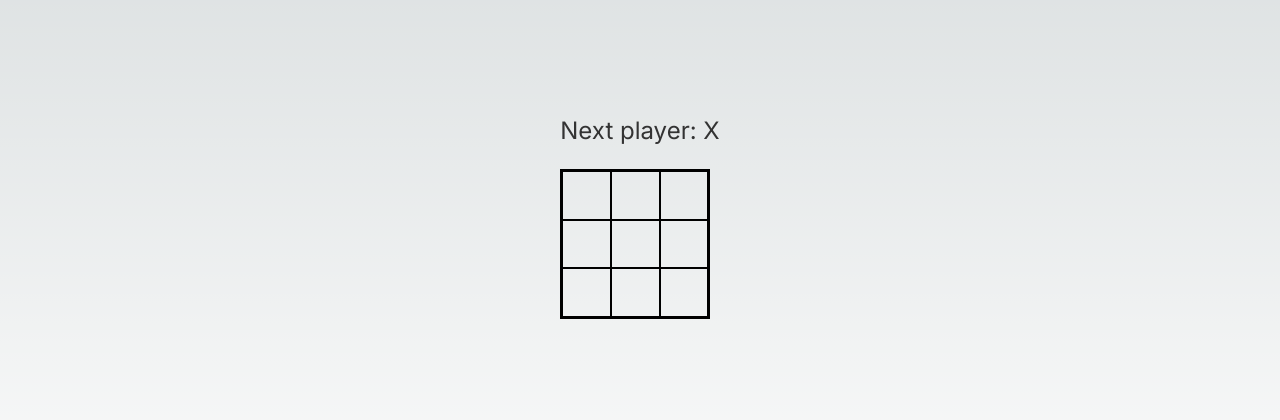
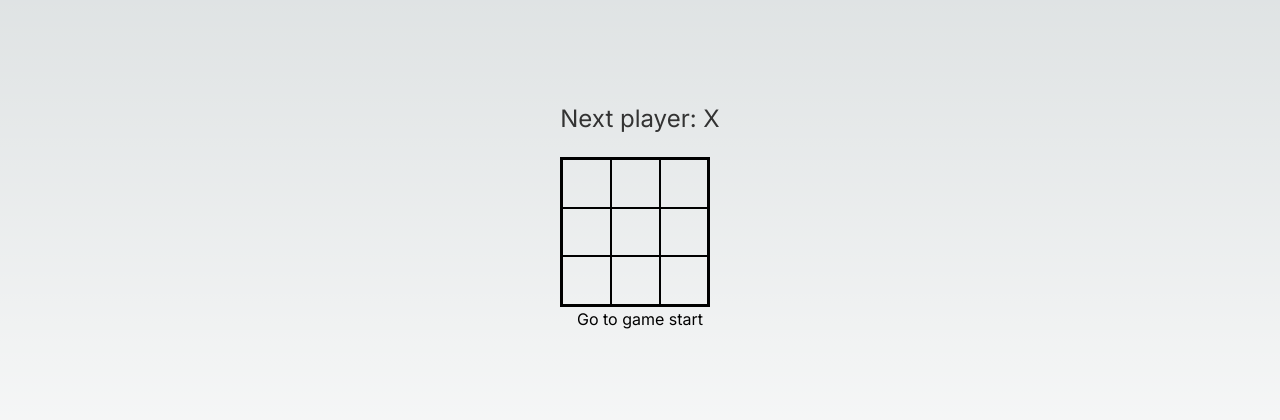
Before and after one commit to benjieqiang/Tic-Tac-Toe, a Next.js app: page / in a window 1280 px wide. Shown: the part 184-604 px from the top of the page. Built offline with nearby package versions, Linux system fonts and the light colour scheme.

Commit message:
feat: show past moves

```diff
--- a/src/app/components/board.tsx
+++ b/src/app/components/board.tsx
@@ -7,6 +7,7 @@
     const [xIsNext, setXIsNext] = useState(true);
     // 存放历史记录
     const [history, setHistory] = useState([Array(9).fill(null)]);
+    // history末尾就是最新的移动记录；
     const currentSquares = history[history.length - 1];
 
     function handlePlay(nextSquares) {
@@ -18,13 +19,33 @@
         console.log(history);
     }
 
+    function jumpTo(nextMove) {
+        console.log("jump to ", nextMove);
+    }
+
+
+    const moves = history.map((squares, move) => {
+        let description;
+        if (move > 0) {
+            description = 'Go to move #' + move;
+        } else {
+            description = 'Go to game start';
+        }
+        return (
+            <li key={move}>
+                <button onClick={() => jumpTo(move)}>{description}</button>
+            </li>
+        );
+    });
+
+
     return (
         <div className="game">
             <div className="game-board">
                 <Board xIsNext={xIsNext} squares={currentSquares} onPlay={handlePlay}/>
             </div>
             <div className="game-info">
-                <ol>{/*TODO*/}</ol>
+                <ol>{moves}</ol>
             </div>
         </div>
     );
@@ -56,6 +77,7 @@
         status = 'Next player: ' + (xIsNext ? 'X' : 'O');
     }
 
+    // @ts-ignore
     return (
         <>
             <div className={styles.title}>{status}</div>
--- a/src/app/styles/board.module.css
+++ b/src/app/styles/board.module.css
@@ -1,14 +1,19 @@
 /* components/styles/board.module.css */
 .game {
-
+    display: flex;
+    justify-content: center;
+    align-items: flex-start;
+    gap: 20px; /* 调整棋盘和文字之间的间距 */
 }
 
 .game-board {
-
+    display: flex;
+    flex-direction: column;
 }
 
 .game-info {
-
+    display: flex;
+    flex-direction: column;
 }
 
 .board {
```
